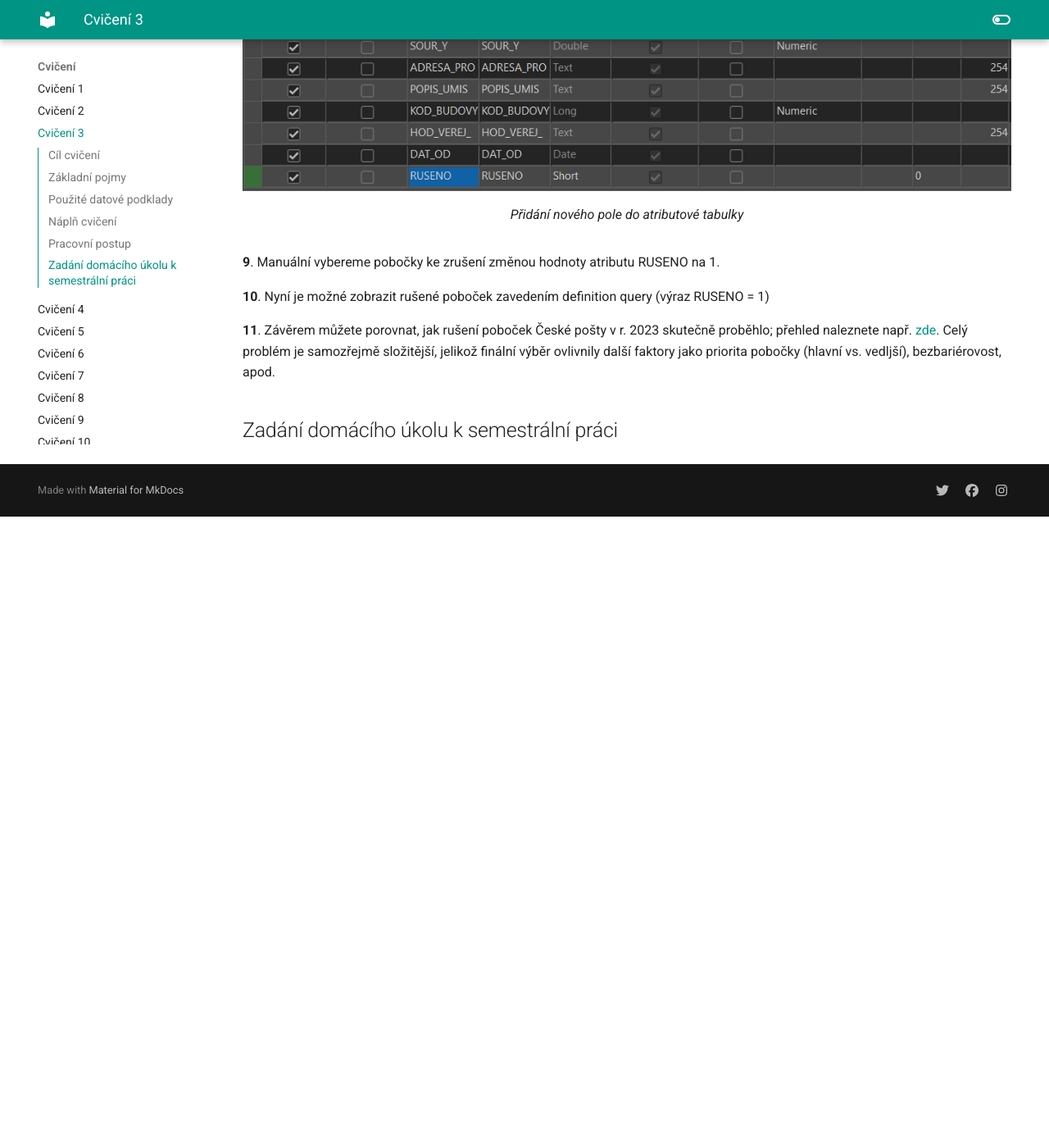
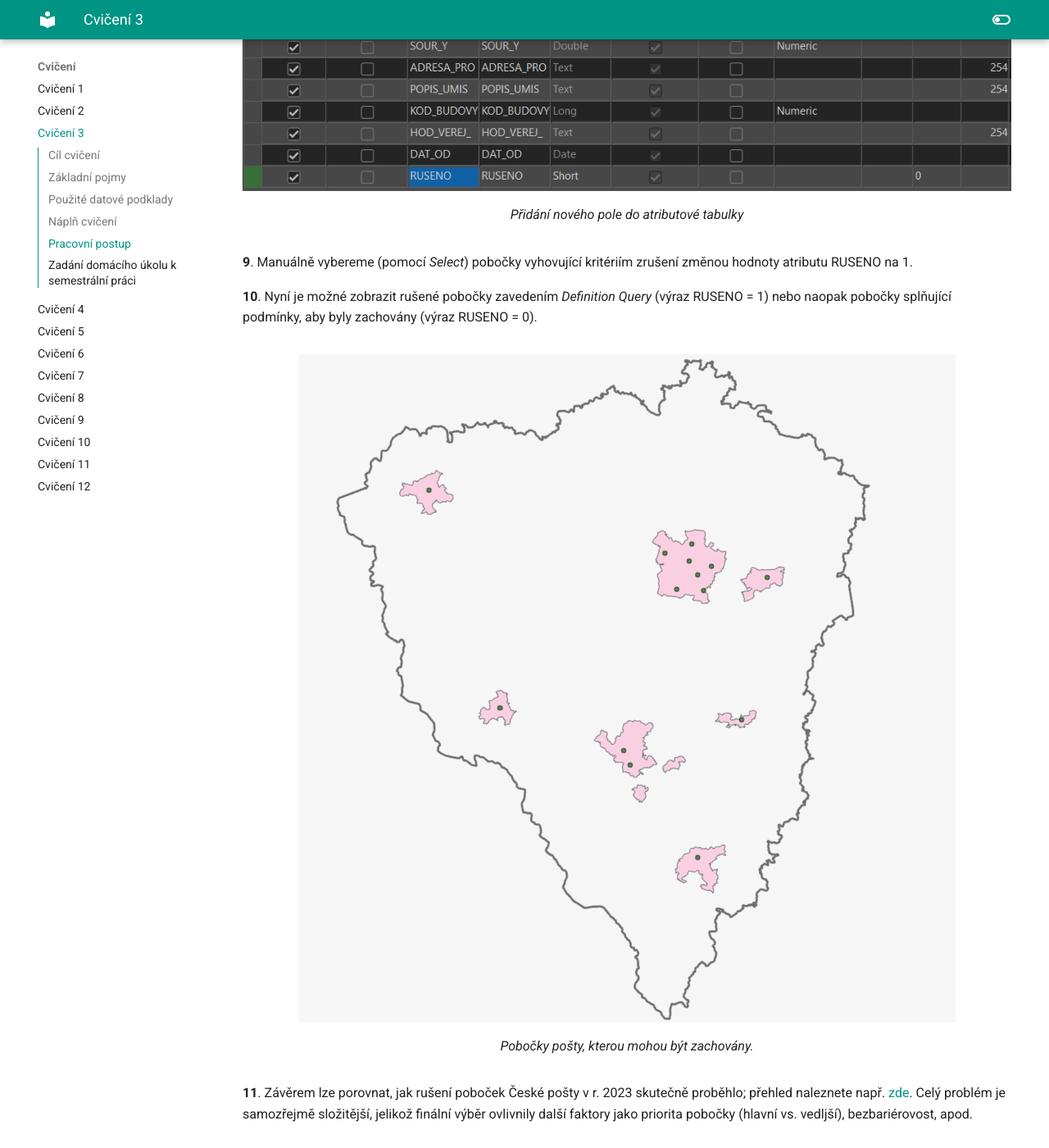
Before and after one commit to k155gis0/gis1, an MkDocs documentation site: the page built from docs/cviceni/cviceni3.md, in a window 1280 px wide and 1400 px high, scrolled down 7929 px. Shown: the whole window at 82% size. Built offline with MkDocs 1.6.1 and Material for MkDocs 9.7.7, drawn with Linux system fonts in a browser that asks for light colours; before the commit the page ends 8559 px from its top, so only the background shows below that; some of the changed text lies outside the part shown.

Commit message:
$type errors cv3

```diff
--- a/docs/cviceni/cviceni3.md
+++ b/docs/cviceni/cviceni3.md
@@ -19,8 +19,8 @@ Seznámení se se základními geoprocessingovými nástroji v GISu v rámci ře
 
 ## Použité datové podklady
 
-- Pobočky České pošty v Plzeňském kraji (bodová vrstva)
-- Obce ČR (ArcČR 500, polygonová vrstva)
+- [Pobočky](../assets/cviceni3/PobockyCP_PlzenskyKraj.zip) České pošty v Plzeňském kraji (bodová vrstva)
+- Obce ČR ([ArcČR 500](../data/#arccr-500), polygonová vrstva)
 
 ## Náplň cvičení
 
@@ -41,11 +41,11 @@ Jakou finanční úsporu jste schopni svým návrhem zajistit, pokud by provoz j
   <figcaption>Atributový dotaz na vrstvu obcí</figcaption>
 </figure>
 
-**2.** Výběr typu pobočky zavedením definition query (výraz: ZKRNAZ_DRU = 'pošta').
+**2.** Výběr typu pobočky zavedením *Definition Query* (výraz: ZKRNAZ_DRU = 'pošta').
 
 <figure markdown>
-  ![DQ](../assets/cviceni3/DQ_posta.png "Definition query pošty")
-  <figcaption>Definition query pro vrstvu poboček pošty</figcaption>
+  ![DQ](../assets/cviceni3/DQ_posta.png "Definition Query pošty")
+  <figcaption>Definition Query pro vrstvu poboček pošty</figcaption>
 </figure>
 
 <figure markdown>
@@ -83,7 +83,7 @@ Jakou finanční úsporu jste schopni svým návrhem zajistit, pokud by provoz j
 
 <figure markdown>
   ![Buffer](../assets/cviceni3/BUFFER_pobocky.png "Buffer")
-  <figcaption>Parametry nástroje *BUFFER* pro tvorbu obalové zóny (rádius 3 km)</figcaption>
+  <figcaption>Parametry nástroje BUFFER pro tvorbu obalové zóny (rádius 3 km)</figcaption>
 </figure>
 
 **7**. Nyní přistoupíme k vizuálnímu vyhodnocení poboček vhodných ke zrušení. Např. v Klatovech lze při dodržení zadaných kritérií zrušit právě 2 pobočky České pošty (zvýrazněné včetně svých obalových zón), resp. zachovat maximálně 2 pobočky (viz níže).
@@ -96,14 +96,19 @@ Jakou finanční úsporu jste schopni svým návrhem zajistit, pokud by provoz j
 **8**. V atributové tabulce poboček vytvoříme pomocí *Add Field* pomocný atribut RUSENO (datový typ *short*, defaultní hodnota 0).
 
 <figure markdown>
-  ![Map 3](../assets/cviceni3/AT_add-field.png "Přidání atributu")
+  ![Add field](../assets/cviceni3/AT_add-field.png "Přidání atributu")
   <figcaption>Přidání nového pole do atributové tabulky</figcaption>
 </figure>
 
-**9**. Manuální vybereme pobočky ke zrušení změnou hodnoty atributu RUSENO na 1.
+**9**. Manuálně vybereme (pomocí *Select*) pobočky vyhovující kritériím zrušení změnou hodnoty atributu RUSENO na 1.
 
-**10**. Nyní je možné zobrazit rušené poboček zavedením definition query (výraz RUSENO = 1)
+**10**. Nyní je možné zobrazit rušené pobočky zavedením *Definition Query* (výraz RUSENO = 1) nebo naopak pobočky splňující podmínky, aby byly zachovány (výraz RUSENO = 0).
 
-**11**. Závěrem můžete porovnat, jak rušení poboček České pošty v r. 2023 skutečně proběhlo; přehled naleznete např. [zde](https://www.seznamzpravy.cz/clanek/fakta-ceska-posta-zrusene-pobocky-seznam-mapa-231064). Celý problém je samozřejmě složitější, jelikož finální výběr ovlivnily další faktory jako priorita pobočky (hlavní vs. vedljší), bezbariérovost, apod.
+<figure markdown>
+  ![Map 4](../assets/cviceni3/MAP_zachovane-pobocky.png "Mapa poboček")
+  <figcaption>Pobočky pošty, kterou mohou být zachovány.</figcaption>
+</figure>
+
+**11**. Závěrem lze porovnat, jak rušení poboček České pošty v r. 2023 skutečně proběhlo; přehled naleznete např. [zde](https://www.seznamzpravy.cz/clanek/fakta-ceska-posta-zrusene-pobocky-seznam-mapa-231064). Celý problém je samozřejmě složitější, jelikož finální výběr ovlivnily další faktory jako priorita pobočky (hlavní vs. vedljší), bezbariérovost, apod.
 
 ## Zadání domácího úkolu k semestrální práci
```
Also changed, not shown: other parts of docs/cviceni/cviceni3.md (+1 -1 lines), docs/assets/cviceni3/MAP_zachovane-pobocky.png (added), 1 other file.
